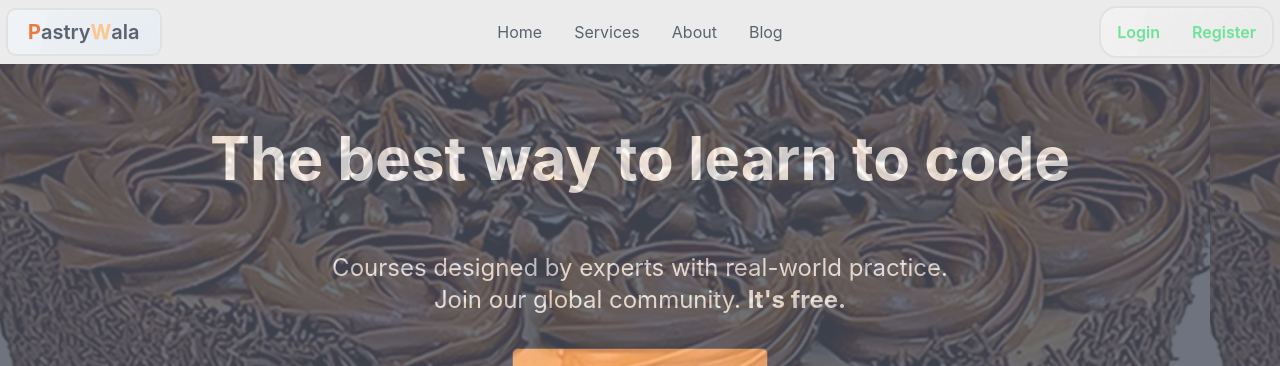
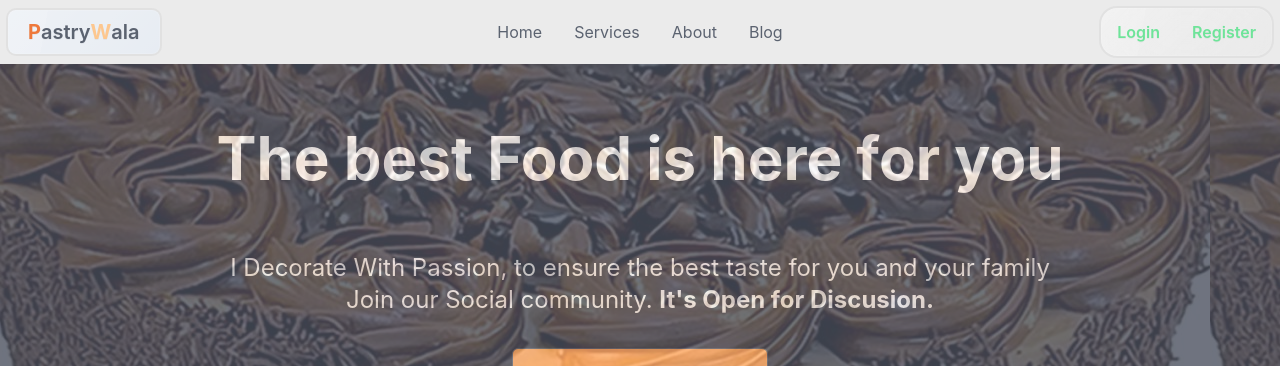
Before and after one commit to FmHasibul/PastryWala-client, a React (Create React App) app: page / in a window 1280 px wide. Shown: the top 366 px of the page. Built offline with nearby package versions, Linux system fonts and the light colour scheme; no server answers.

Commit message:
titel edited

```diff
--- a/package.json
+++ b/package.json
@@ -11,6 +11,7 @@
     "react": "^18.2.0",
     "react-dom": "^18.2.0",
     "react-icons": "^4.6.0",
+    "react-photo-view": "^1.2.2",
     "react-router-dom": "^6.4.3",
     "react-scripts": "5.0.1",
     "web-vitals": "^2.1.4"
--- a/src/Pages/AddServices/AddServices.js
+++ b/src/Pages/AddServices/AddServices.js
@@ -1,6 +1,8 @@
 import React, { useState } from 'react';
+import useTitle from '../../Hooks/useTitle';
 
 const AddServices = () => {
+    useTitle('Add Services')
     const [foodItems, setFoodItems] = useState({})
     const handlePost = (e) => {
         e.preventDefault()
--- a/src/Pages/Home/Home.js
+++ b/src/Pages/Home/Home.js
@@ -9,18 +9,20 @@ import svg1 from './image/health-12.svg';
 import svg2 from './image/undraw_barbecue_3x93.svg'
 import svg4 from './image/3876105.jpg'
 import svg5 from './image/4636919.jpg'
+import useTitle from '../../Hooks/useTitle';
 
 
 const Home = () => {
+    useTitle('Home')
     const { services } = useContext(ServicesContext)
     return (
         <div className=''>
             <div class="banner">
                 <div className="header opacity-75 bg-slate-900 mx-auto text-center pb-16">
-                    <h1 className="text-zinc-50 text-6xl font-bold py-16">The best way to learn to code</h1>
+                    <h1 className="text-zinc-50 text-6xl font-bold py-16">The best Food is here for you </h1>
                     <div className="desc text-zinc-200 text-2xl font-normal mb-8">
-                        <p>Courses designed by experts with real-world practice.</p>
-                        <p>Join our global community. <span className="font-bold">It's free.</span></p>
+                        <p>I Decorate With Passion, to ensure the best taste for you and your family</p>
+                        <p>Join our Social community. <span className="font-bold">It's Open for Discusion.</span></p>
                     </div>
                     <Link to='/services'><button className="btn btn-wide bg-orange-400 rounded-md hover:bg-green-700">Go to Services</button></Link>
                 </div>
--- a/src/Pages/Register/Login/Login.js
+++ b/src/Pages/Register/Login/Login.js
@@ -1,8 +1,10 @@
 import React, { useContext, useState } from 'react';
 import { AuthContext } from '../../../Context/AuthContext/AuthProvider';
 import { useNavigate, useLocation, Link } from 'react-router-dom'
+import useTitle from '../../../Hooks/useTitle';
 
 const Login = () => {
+    useTitle('Login')
     const { emailLogin } = useContext(AuthContext)
     const [error, setError] = useState('')
     const navigate = useNavigate()
--- a/src/Pages/Register/Register.js
+++ b/src/Pages/Register/Register.js
@@ -3,9 +3,10 @@ import { AuthContext } from '../../Context/AuthContext/AuthProvider';
 import { FaDragon } from 'react-icons/fa';
 import svg from './undraw_access_account_re_8spm.svg'
 import { Link } from 'react-router-dom';
+import useTitle from '../../Hooks/useTitle';
 
 const Register = () => {
-
+    useTitle('Register')
     const { createUser, userProfileInfo } = useContext(AuthContext)
 
     const [userData, setUserData] = useState({ email: "", password: "" })
--- a/src/Pages/Register/SignUp/SignUp.js
+++ b/src/Pages/Register/SignUp/SignUp.js
@@ -5,8 +5,10 @@ import { FaGoogle, FaGithub, } from 'react-icons/fa';
 import { Link } from 'react-router-dom'
 import { AuthContext } from '../../../Context/AuthContext/AuthProvider';
 import './Signup.css'
+import useTitle from '../../../Hooks/useTitle';
 
 const SignUp = () => {
+    useTitle('Signup')
 
     const { googleProvider, gitHubLogin } = useContext(AuthContext);
 
--- a/src/Pages/ServicesSection/ServicesSection.js
+++ b/src/Pages/ServicesSection/ServicesSection.js
@@ -1,8 +1,10 @@
 import React, { useContext } from 'react';
 import { ServicesContext } from '../../Context/DataContext/DataContext';
+import useTitle from '../../Hooks/useTitle';
 import Services from '../Home/Services/Services';
 
 const ServicesSection = () => {
+    useTitle('Services')
 
     const { services } = useContext(ServicesContext)
     return (
```
Also changed, not shown: 1 other file (tests, documents, lock files or other folders).
